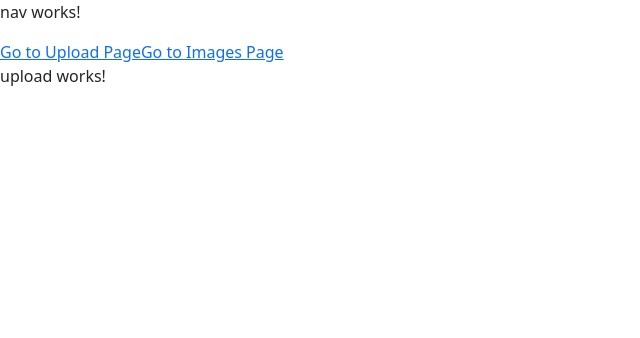
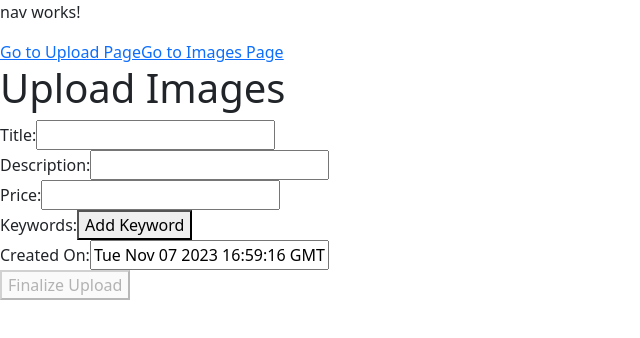
Before and after one commit to EdiigLeonardo/girls-proxy-tailwind-angular, an Angular app in the folder assessment/: page /upload in a window 1280 px wide. Shown: the top 338 px of the page, without its empty margins (0-640 px from the left). Built offline with nearby package versions, Linux system fonts and the light colour scheme.

Commit message:
que luta

```diff
--- a/assessment/src/app/modules/images/images.module.ts
+++ b/assessment/src/app/modules/images/images.module.ts
@@ -1,6 +1,7 @@
 import { NgModule } from '@angular/core';
 import { CommonModule } from '@angular/common';
 import { ImagesRoutingModule } from './images-routing.module';
+import { ReactiveFormsModule } from '@angular/forms';
 import { ImagesComponent } from 'src/app/pages/images/images.component';
 
 
@@ -8,7 +9,8 @@ import { ImagesComponent } from 'src/app/pages/images/images.component';
   declarations: [ImagesComponent],
   imports: [
     CommonModule,
-    ImagesRoutingModule
+    ImagesRoutingModule,
+    ReactiveFormsModule
   ]
 })
 export class ImagesModule { }
--- a/assessment/src/app/pages/images/images.component.html
+++ b/assessment/src/app/pages/images/images.component.html
@@ -1 +1,16 @@
-<p>images works!</p>
+<div>
+  <h1>Images</h1>
+
+  <input
+    type="text"
+    [formControl]="filterForm.get('keywordFilter')"
+    placeholder="Filter by Keyword"
+  />
+
+  <div *ngFor="let image of images">
+    <div>
+      <img [src]="image.url" alt="{{ image.title }}" />
+      <button (click)="deleteImage(image)">Delete</button>
+    </div>
+  </div>
+</div>
--- a/assessment/src/app/pages/images/images.component.ts
+++ b/assessment/src/app/pages/images/images.component.ts
@@ -1,32 +1,74 @@
-import { Component } from '@angular/core';
-import { FormGroup, FormControl } from '@angular/forms';
+import { Component, OnInit } from '@angular/core';
+import { FormBuilder, FormGroup, FormControl } from '@angular/forms';
 import { Subject } from 'rxjs';
+import * as _ from 'lodash';
 import { debounceTime, distinctUntilChanged } from 'rxjs/operators';
 
 @Component({
   selector: 'app-images',
   templateUrl: './images.component.html',
-  styleUrls: ['./images.component.scss']
+  styleUrls: ['./images.component.scss'],
 })
-export class ImagesComponent {
+export class ImagesComponent implements OnInit {
   filterForm: FormGroup;
+  images: any[] = [];
+  keywordFilter$ = new Subject<string>();
 
-  constructor() {
-    this.filterForm = new FormGroup({
-      keywordFilter: new FormControl('')
+  constructor(private fb: FormBuilder) {
+    this.filterForm = this.fb.group({
+      keywordFilter: [''],
     });
 
     this.filterForm
-      .get('keywordFilter')
-      .valueChanges.pipe(
+      ?.get('keywordFilter')
+      ?.valueChanges.pipe(
         debounceTime(300),
         distinctUntilChanged()
       )
-      .subscribe(() => this.filterImages());
+      ?.subscribe((value) => {
+        if (value) {
+          this.keywordFilter$.next(value);
+        }
+      });
+
+    this.keywordFilter$.subscribe((keyword) => {
+      if (keyword) {
+        this.filterImages(keyword);
+      }
+    });
+
   }
 
-  filterImages() {
-    const keyword = this.filterForm.get('keywordFilter').value;
+  ngOnInit() {
+    // Carregar imagens iniciais do armazenamento local
+    const storedImages = localStorage.getItem('storedImages');
+    if (storedImages) {
+      this.images = JSON.parse(storedImages);
+    }
+  }
 
+  deleteImage(image: any) {
+    const index = this.images.indexOf(image);
+    if (index !== -1) {
+      this.images.splice(index, 1);
+      this.updateLocalStorage();
+    }
+  }
+
+  updateLocalStorage() {
+    localStorage.setItem('storedImages', JSON.stringify(this.images));
+  }
+
+  filterImages(keyword: string) {
+    if (keyword) {
+      this.images = this.images.filter((image) =>
+        image.keywords.includes(keyword)
+      );
+    } else {
+      const storedImages = localStorage.getItem('storedImages');
+      if (storedImages) {
+        this.images = JSON.parse(storedImages);
+      }
+    }
   }
 }
--- a/assessment/src/app/pages/upload/upload.component.html
+++ b/assessment/src/app/pages/upload/upload.component.html
@@ -1 +1,35 @@
-<p>upload works!</p>
+<div>
+  <h1>Upload Images</h1>
+
+  <form [formGroup]="uploadForm" (ngSubmit)="onSubmit()">
+    <div>
+      <label>Title:</label>
+      <input type="text" formControlName="title" />
+    </div>
+
+    <div>
+      <label>Description:</label>
+      <input type="text" formControlName="description" />
+    </div>
+
+    <div>
+      <label>Price:</label>
+      <input type="text" formControlName="price" />
+    </div>
+
+    <div>
+      <label>Keywords:</label>
+      <div *ngFor="let keyword of keywords.controls; let i = index">
+        <input type="text" [formControlName]="i" />
+      </div>
+      <button type="button" (click)="addKeyword()">Add Keyword</button>
+    </div>
+
+    <div>
+      <label>Created On:</label>
+      <input type="text" formControlName="createdOn" />
+    </div>
+
+    <button type="submit" [disabled]="uploadForm.invalid">Finalize Upload</button>
+  </form>
+</div>
--- a/assessment/src/app/pages/upload/upload.component.ts
+++ b/assessment/src/app/pages/upload/upload.component.ts
@@ -1,22 +1,38 @@
 import { Component } from '@angular/core';
-import { FormGroup, FormControl, Validators } from '@angular/forms';
+import { FormArray, FormBuilder, FormGroup, Validators } from '@angular/forms';
 
 @Component({
   selector: 'app-upload',
   templateUrl: './upload.component.html',
-  styleUrls: ['./upload.component.scss']
+  styleUrls: ['./upload.component.scss'],
 })
 export class UploadComponent {
   uploadForm: FormGroup;
-  constructor() {
-    this.uploadForm = new FormGroup({
-      title: new FormControl('', [Validators.required]),
-      description: new FormControl('', [Validators.required]),
-      price: new FormControl('', [Validators.required, Validators.pattern(/^[0-9]*$/)]),
-      keywords: new FormControl([], [Validators.required]),
-      createdOn: new FormControl(new Date(), [Validators.required]),
+
+  constructor(private fb: FormBuilder) {
+    this.uploadForm = this.fb.group({
+      title: ['', Validators.required],
+      description: ['', Validators.required],
+      price: ['', [Validators.required, Validators.pattern(/^\d+$/)]],
+      keywords: this.fb.array([]),
+      createdOn: [new Date(), Validators.required],
     });
   }
 
-  // Implementar a lógica para habilitar/desabilitar o botão "Finalizar Upload" quando o formulário for válido e a função para salvar os dados no localStorage.
+  onSubmit() {
+    /* if (this.uploadForm.valid) {
+      const uploadedImages = JSON.parse(localStorage.getItem('storedImages')) || [];
+      uploadedImages.push(this.uploadForm.value);
+      localStorage.setItem('storedImages', JSON.stringify(uploadedImages));
+      this.uploadForm.reset();
+    } */
+  }
+
+  addKeyword() {
+    this.keywords.push(this.fb.control(''));
+  }
+
+  get keywords() {
+    return this.uploadForm.get('keywords') as FormArray;
+  }
 }
```
